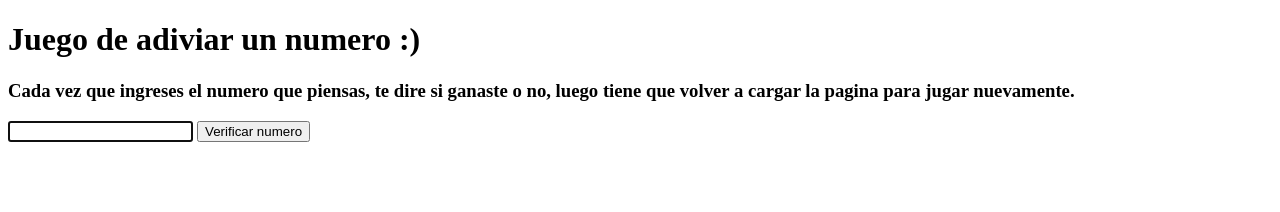
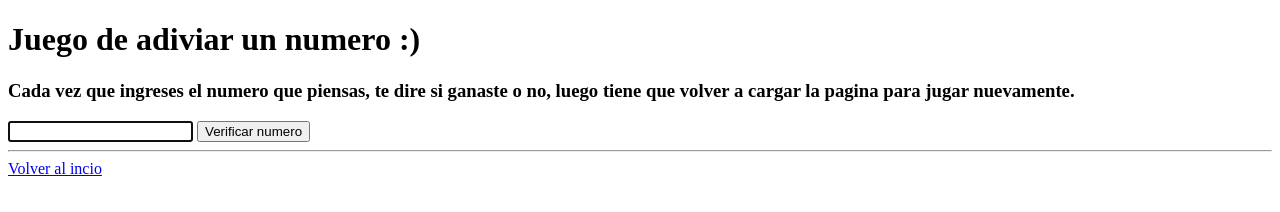
Before and after one commit to echeverriaalex/AluraLatam-Oracle-LogicaDeProgramacion-ConceptosPrimordiales, a plain HTML site: page adivinarNumero V2.html in a window 1280 px wide. Drawn offline with Linux system fonts and the light colour scheme.

Commit message:
agrego boton de volver al inicio

```diff
--- a/adivinarNumero V2.html
+++ b/adivinarNumero V2.html
@@ -16,6 +16,9 @@
 
         <input>
         <button>Verificar numero</button>
+
+        <hr>
+        <a href="index.html"> Volver al incio </a>
 
         <script>
 
```
Also changed, not shown: adivinarNumero.html (+2 -0 lines), alertNombre.html (+1 -1 lines).
